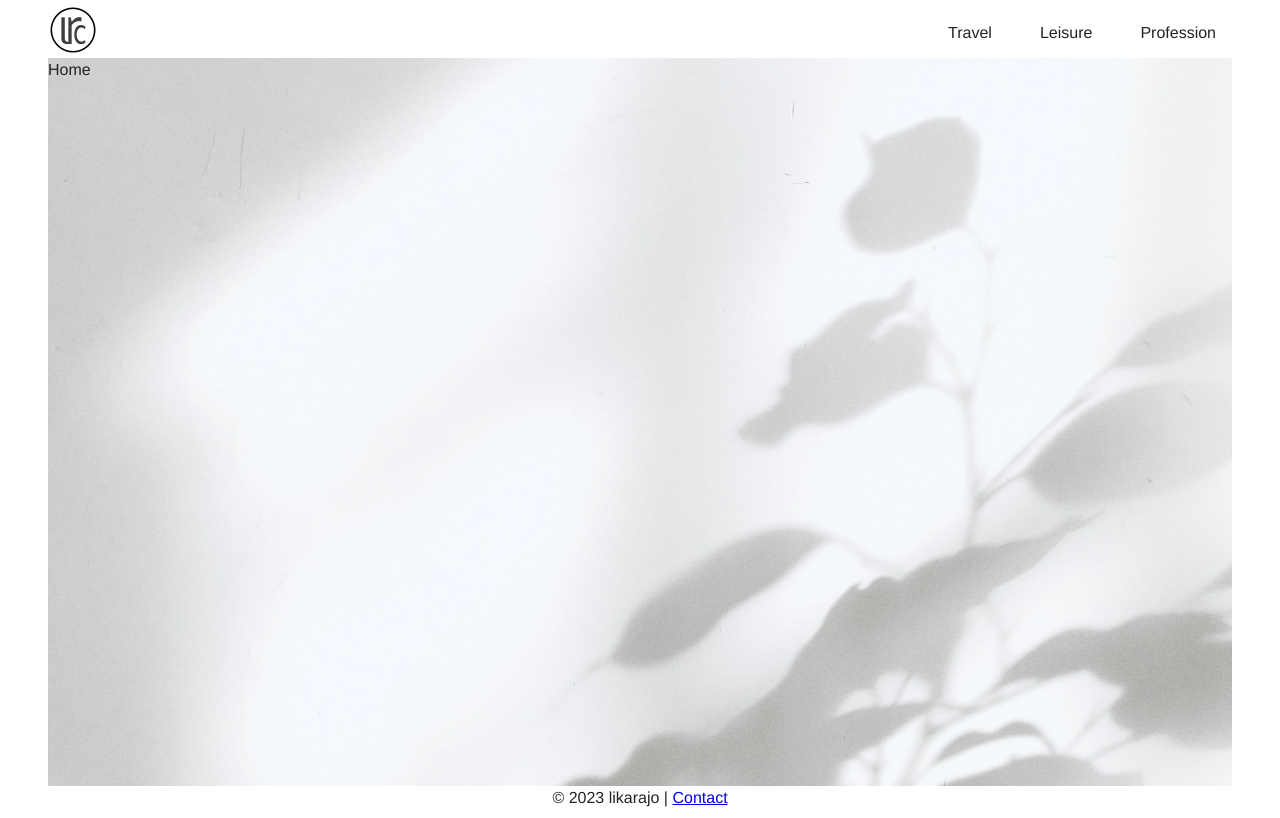
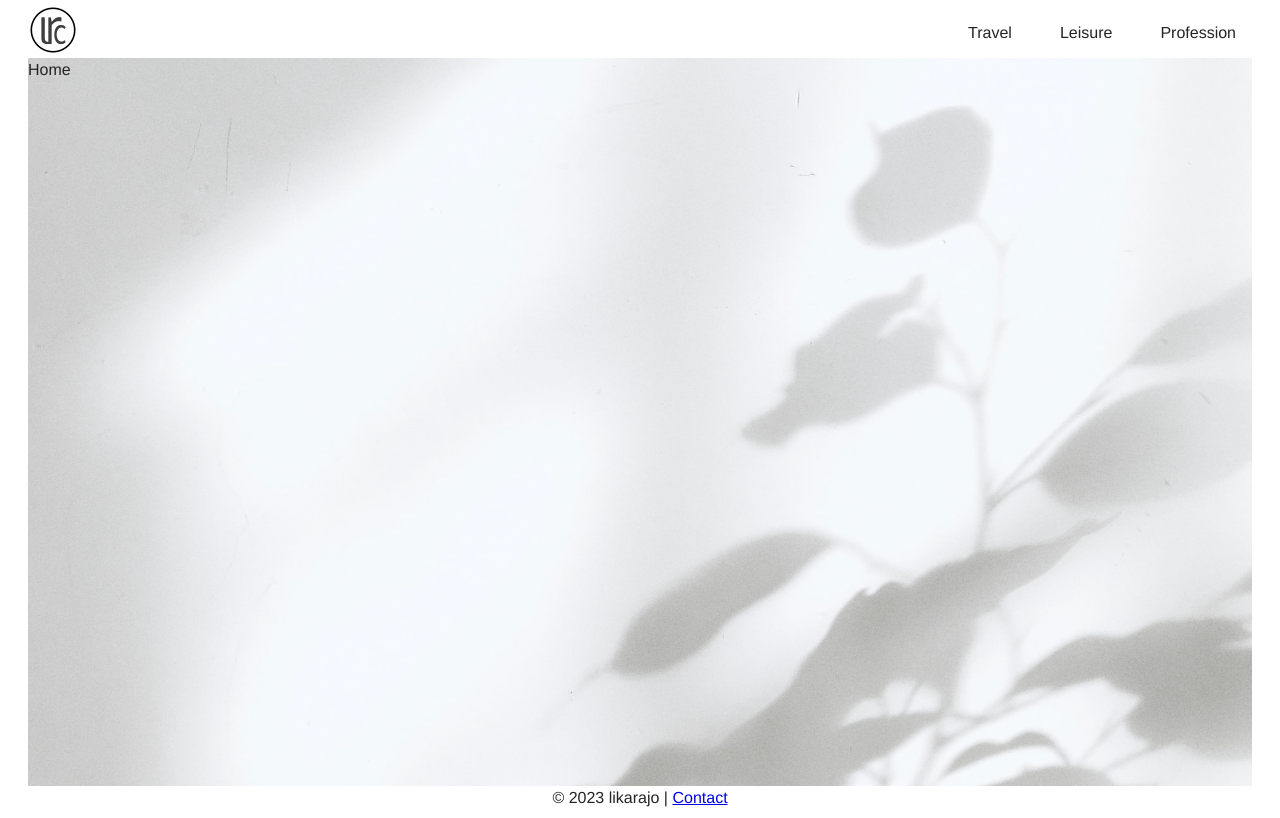
Before and after one commit to likarajo/likarajo.github.io, a React (Vite) app: page / in a window 1280 px wide. Built offline with nearby package versions, Linux system fonts and the light colour scheme.

Commit message:
homepage url

```diff
--- a/package.json
+++ b/package.json
@@ -2,6 +2,7 @@
   "name": "likarajo.github.io",
   "private": true,
   "version": "1.0.0",
+  "homepage": "https://likarajo.github.io",
   "type": "module",
   "scripts": {
     "dev": "vite",
--- a/src/index.css
+++ b/src/index.css
@@ -13,8 +13,8 @@
   -moz-osx-font-smoothing: grayscale;
   -webkit-text-size-adjust: 100%;
 
-  margin-left: 40px;
-  margin-right: 40px;
+  margin-left: 20px;
+  margin-right: 20px;
   min-width: 320px;
   min-height: 100vh;
 }
```
